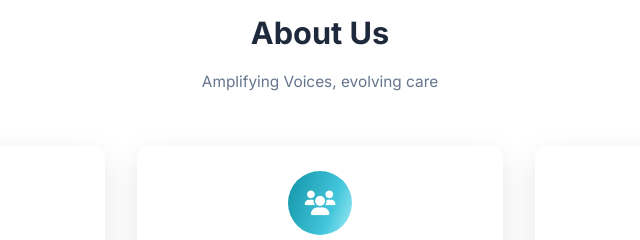
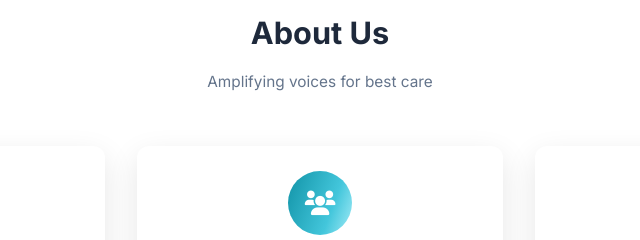
Before and after one commit to MPS-MPS-MPS/voicesForPalliativeCare-website, a plain HTML site: page index.html in a window 1280 px wide. Shown: the part 776-1016 px from the top of the page, 320-960 px from the left. Drawn offline with Linux system fonts and the light colour scheme.

Commit message:
tagline changed

```diff
--- a/index.html
+++ b/index.html
@@ -32,7 +32,7 @@
             <div class="section-header">
                 <h2 class="section-title">About Us</h2>
 
-                <p class="section-subtitle">Amplifying Voices, evolving care</p>
+                <p class="section-subtitle">Amplifying voices for best care</p>
             </div>
             <div class="about-grid">
                 <a href="what-we-do.html" class="about-card">
```
